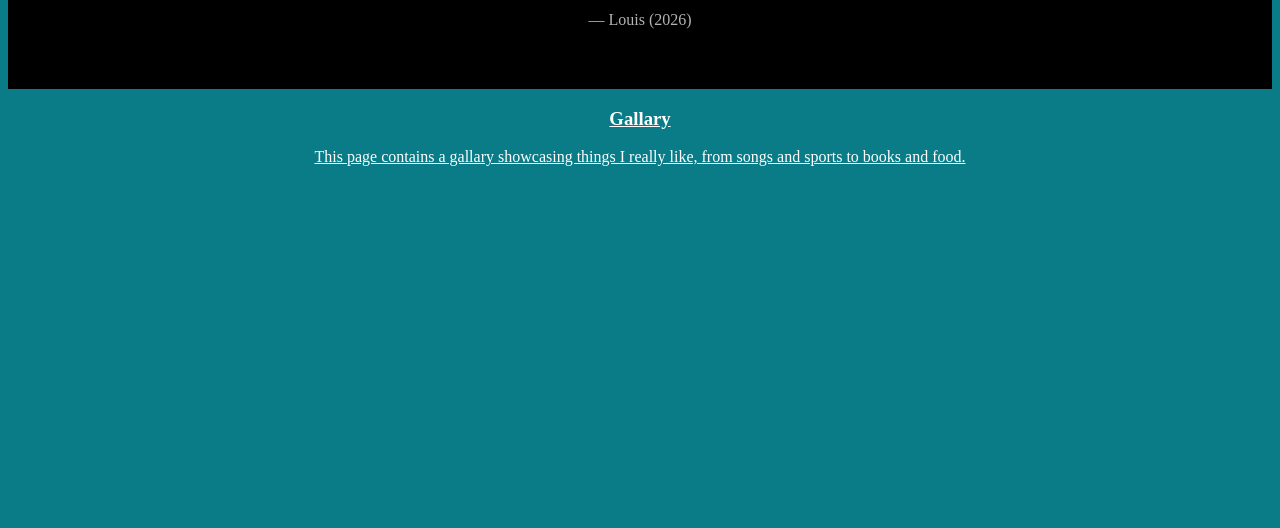
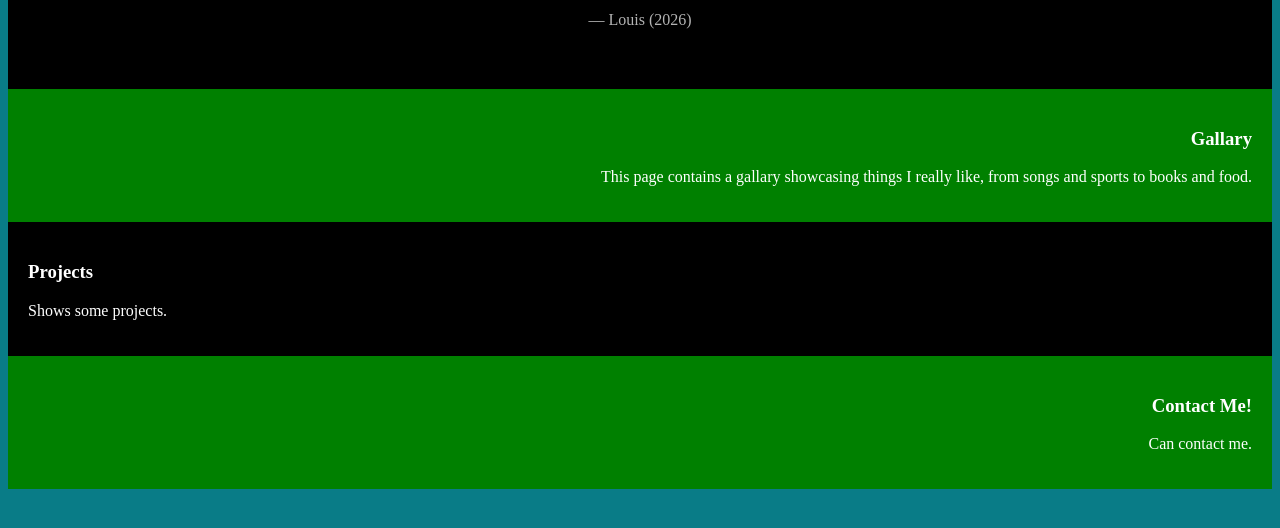
Before and after one commit to Yangming2023/Final-Project, a website: page public/index.html in a window 1280 px wide. Shown: the part 208-736 px from the top of the page. Drawn offline with Linux system fonts and the light colour scheme.

Commit message:
got homepage

```diff
--- a/public/index.html
+++ b/public/index.html
@@ -19,11 +19,23 @@
         <span id="quoteMetadata">— Louis (2026)</span>
     </section>
 
-    <div>
+    <div id="aboutPages">
         <a href="http://localhost:3000/Gallary.html">
             <section class="aboutPage">
                 <h3>Gallary</h3>
-                <p style="text-align: center;">This page contains a gallary showcasing things I really like, from songs and sports to books and food. </p>
+                <p>This page contains a gallary showcasing things I really like, from songs and sports to books and food. </p>
+            </section>
+        </a>
+        <a href="http://localhost:3000/projects.html">
+            <section class="aboutPage2">
+                <h3>Projects</h3>
+                <p>Shows some projects.</p>
+            </section>
+        </a>
+        <a href="http://localhost:3000/contact.html">
+            <section class="aboutPage">
+                <h3>Contact Me!</h3>
+                <p>Can contact me.</p>
             </section>
         </a>
     </div>
--- a/public/style.css
+++ b/public/style.css
@@ -88,5 +88,47 @@ h3 {
 }
 
 #quoteContents, #quoteMetadata {
-    transition: opacity 0.4s ease;
+  transition: opacity 0.4s ease;
 }
+
+.aboutPage {
+  background-color: var(--secondary-color);
+  padding: 20px;
+}
+
+.aboutPage:hover {
+  cursor: pointer;
+}
+
+.aboutPage h3 {
+  text-align: right;
+}
+
+.aboutPage p {
+  text-align: right;
+}
+
+#aboutPages a {
+  text-decoration: none;
+}
+
+.aboutPage2 {
+  background-color: black;
+  padding: 20px;
+}
+
+.aboutPage2:hover {
+  cursor: pointer;
+}
+
+.aboutPage2 h3 {
+  text-align: left;
+}
+
+.aboutPage2 p {
+  text-align: left;
+}
+
+#aboutPages2 a {
+  text-decoration: none;
+}
```
